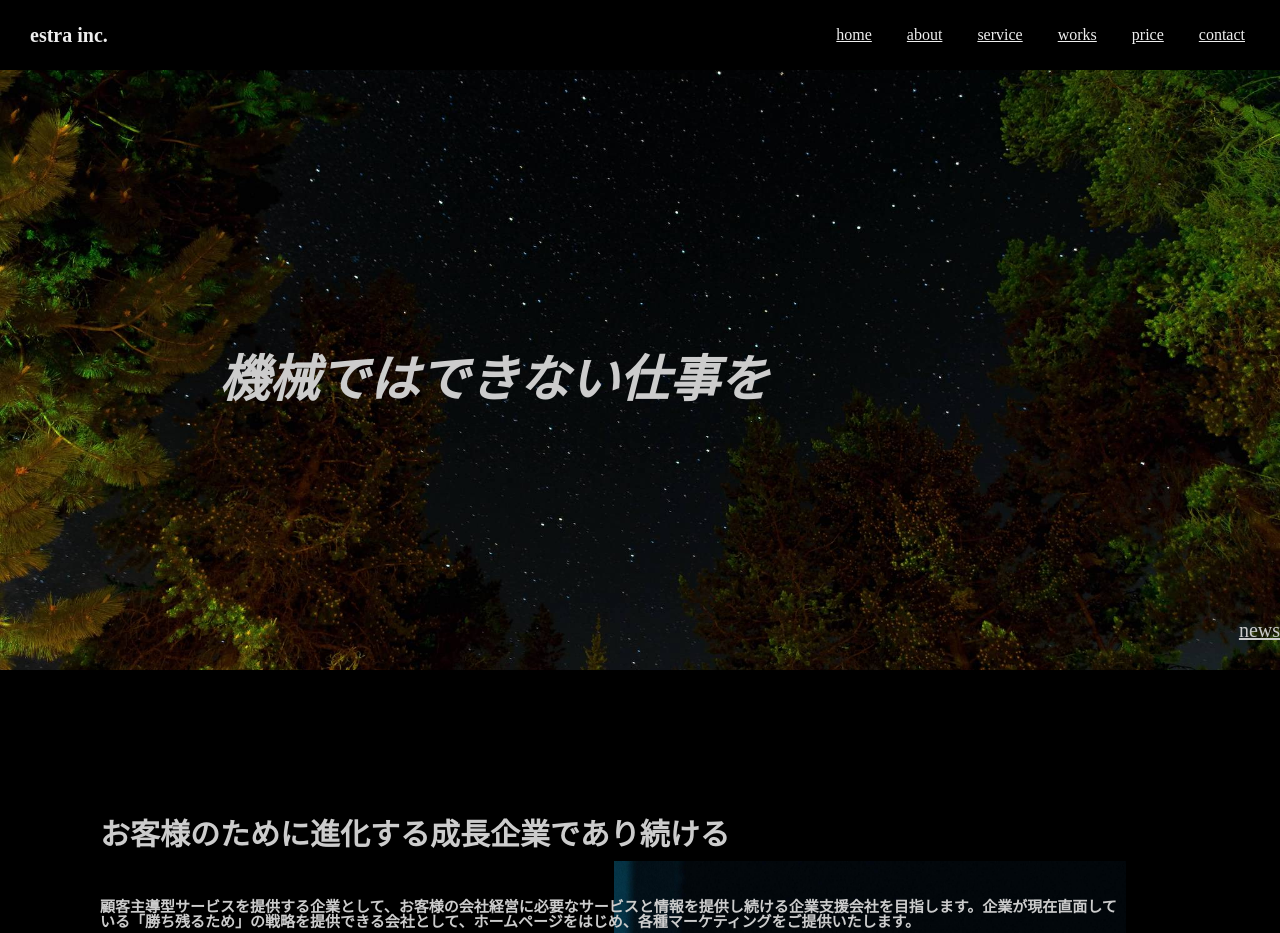
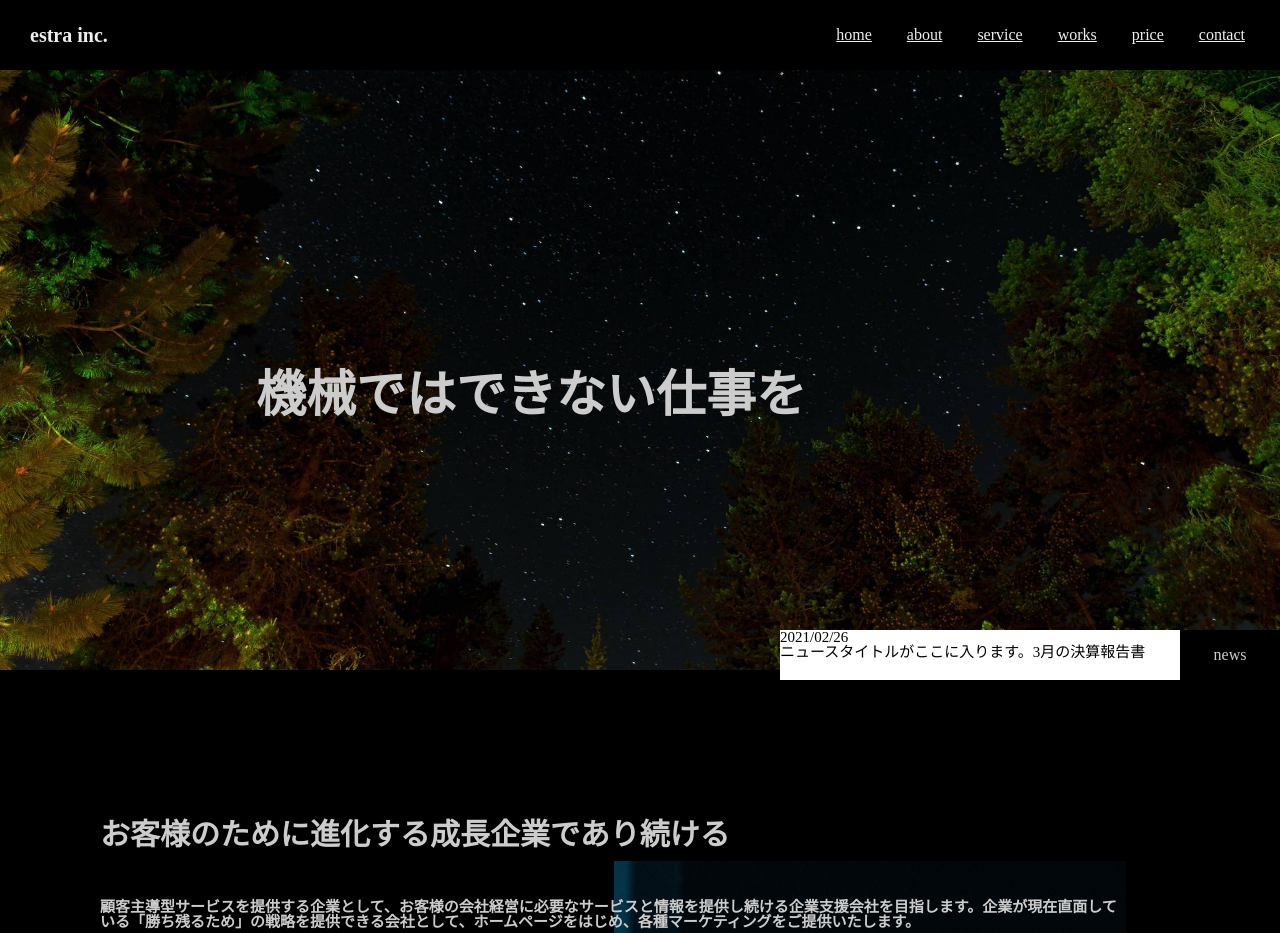
Before and after one commit to naoki-hiruta/20210225hiruta, a plain HTML site: page index.html in a window 1280 px wide. Shown: the top 933 px of the page. Drawn offline with Linux system fonts and the light colour scheme.

Commit message:
修正２

```diff
--- a/index.html
+++ b/index.html
@@ -25,12 +25,18 @@
 
   <main>
     <div id="eyecatch">
-      <p>機械ではできない仕事を</p>
+      <h1 class="main-logo">機械ではできない仕事を</h1>
       <div class="eyecatch-wrap">
-        <a href="#">news</a>
-
+        <div class="text-wrap">
+          <p>2021/02/26</p>
+          <p>ニュースタイトルがここに入ります。3月の決算報告書</p>
+        </div>
+        <div class="news-title">news</div>
       </div>
     </div>
+
+
+
 
 
 
--- a/style.css
+++ b/style.css
@@ -131,13 +131,56 @@ input, select {
 
 #eyecatch {
     height: 600px;
-    background: url(../img/eyecatch.jpg);
+    background: url(./img/eyecatch.jpg) no-repeat;
     background-size: cover;
     background-position: center;
     position: relative;
 }
 
-#eyecatch p {
+.main-logo {
+    position: absolute;
+    font-size: 50px;
+    font-weight: bold;
+    top: 50%;
+    left: 20%;
+    color: #ccc;
+}
+
+.eyecatch-wrap {
+    display: flex;
+    justify-content: flex-end;
+    color: #ccc;
+    position: absolute;
+    top: 560px;
+    right: 0px;
+    height: 50px;
+}
+
+.eyecatch-wrap .text-wrap {
+    font-size: 15px;
+    height: 50px;
+    width: 400px;
+    background-color: #fff;
+    color: #000;
+    top: 560px;
+    left: 400px;
+
+}
+
+.eyecatch-wrap .news-title {
+    background-color: #000;
+    height: 50px;
+    width: 100px;
+    text-align: center;
+    margin: auto;
+    line-height: 50px;
+
+}
+
+
+
+
+/* #eyecatch p {
     position: absolute;
     top: 50%;
     left: 30%;
@@ -149,19 +192,31 @@ input, select {
     line-height: 1;
 }
 
-.eyecatch-wrap {
-    position: relative;
-    color: #ccc;
-    text-align: right;
-    padding-top: 550px;
-    align-items: flex-end;
-    font-size: 20px;
+#eyecatch .eyecatch-wrap {
+   display: flex;
+  justify-content: space-between;
+  align-items: center;
+    top: 560px;
 }
 
-.eyecatch-wrap a {
-    color: #ccc;
+
+
+#eyecatch .text-wrap p {
+    font-size: 15px;
+    height: 50px;
+    width: 400px;
+    background-color: #fff;
+    color: #000;
+    top: 560px;
+    left: 400px;
 
 }
+
+#eyecatch .news-title {
+    color: #fff;
+} */
+
+
 
 /* .about-left {
     width: 100%;
@@ -219,7 +274,7 @@ input, select {
 } */
 
 .about-left {
-    background: url(../img/mission-img.jpg) no-repeat;
+    background: url(./img/mission-img.jpg) no-repeat;
     background-size: 40%;
     background-position: 80% 120%;
     background-color: #000;
@@ -257,7 +312,7 @@ input, select {
 #service1 {
     height: 600px;
     background-color: rgb(196, 195, 195);
-    background: url(../img/service2.jpg) no-repeat;
+    background: url(./img/service2.jpg) no-repeat;
     background-size: 40%;
     background-position: right;
     background-color: rgb(175, 174, 174);
@@ -275,7 +330,7 @@ input, select {
     text-align: left;
     width: 50%;
     height: 250px;
-    border: solid 3px #000;
+
     background-color: rgb(255, 255, 255);
 }
 
@@ -309,7 +364,7 @@ input, select {
 #service2 {
     height: 400px;
     background-color: rgb(196, 195, 195);
-    background: url(../img/service1.jpg) no-repeat;
+    background: url(./img/service1.jpg) no-repeat;
     background-size: 40%;
     background-position: left;
     background-color: rgb(175, 174, 174);
@@ -322,7 +377,7 @@ input, select {
     margin: 100px 0% 0px 30%;
     width: 50%;
     height: 250px;
-    border: solid 3px #000;
+
     background-color: rgb(255, 255, 255);
 
 }
@@ -366,8 +421,8 @@ input, select {
 .business-wrap {
     text-align: center;
     display: flex;
-    justify-content: space-around;
-    align-items: center;
+    justify-content: space-between;
+
 }
 
 .company {
@@ -376,7 +431,7 @@ input, select {
     color: #cccccc;
     width: 50%;
     height: 100px;
-    background: url(../img/company.jpeg) no-repeat;
+    background: url(./img/company.jpeg) no-repeat;
     background-size: cover;
     margin: 30px 10px 30px;
 }
@@ -395,7 +450,7 @@ input, select {
     color: #cccccc;
     width: 50%;
     height: 100px;
-    background: url(../img/recruit.jpg) no-repeat;
+    background: url(./img/recruit.jpg) no-repeat;
     background-size: cover;
     margin: 30px 10px 30px;
 }
@@ -419,11 +474,9 @@ input, select {
     height: 100px;
     width: 80%;
 
-
-    background: url(../img/contact-bg.jpg) no-repeat;
+    background: url(./img/contact-bg.jpg) no-repeat;
     background-size: cover;
-    margin-left:100px;
-    margin-right: 30px;
+    margin: 0 auto;
 
 }
 
@@ -442,7 +495,7 @@ input, select {
 
 #end {
     text-align: center;
-    background: url(../img/contact-bg.jpg) no-repeat;
+    background: url(./img/contact-bg.jpg) no-repeat;
     background-size: cover;
     background-position: center;
     position: relative;
@@ -482,10 +535,18 @@ input, select {
     padding: 20px;
 }
 
-.contact-button {
-    font-size: 20px;
-   padding: 10px;
+.contact-button .button{
+    font-size: 10px;
+    padding: 10px;
+    color: #ccc;
+
+    background-color: transparent;
+
+    border: solid 2px #ccc;
+
 }
+
+
 
 #footer {
     height: 100px;
```
